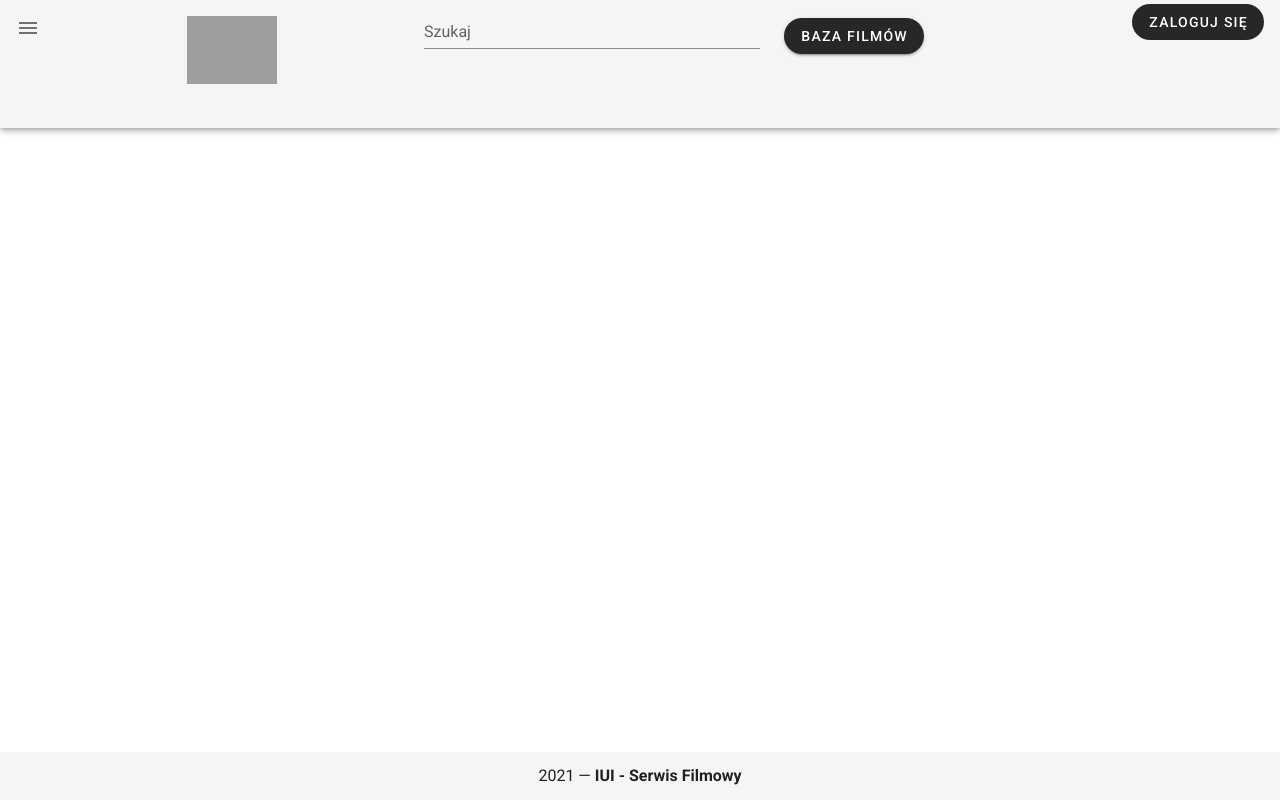
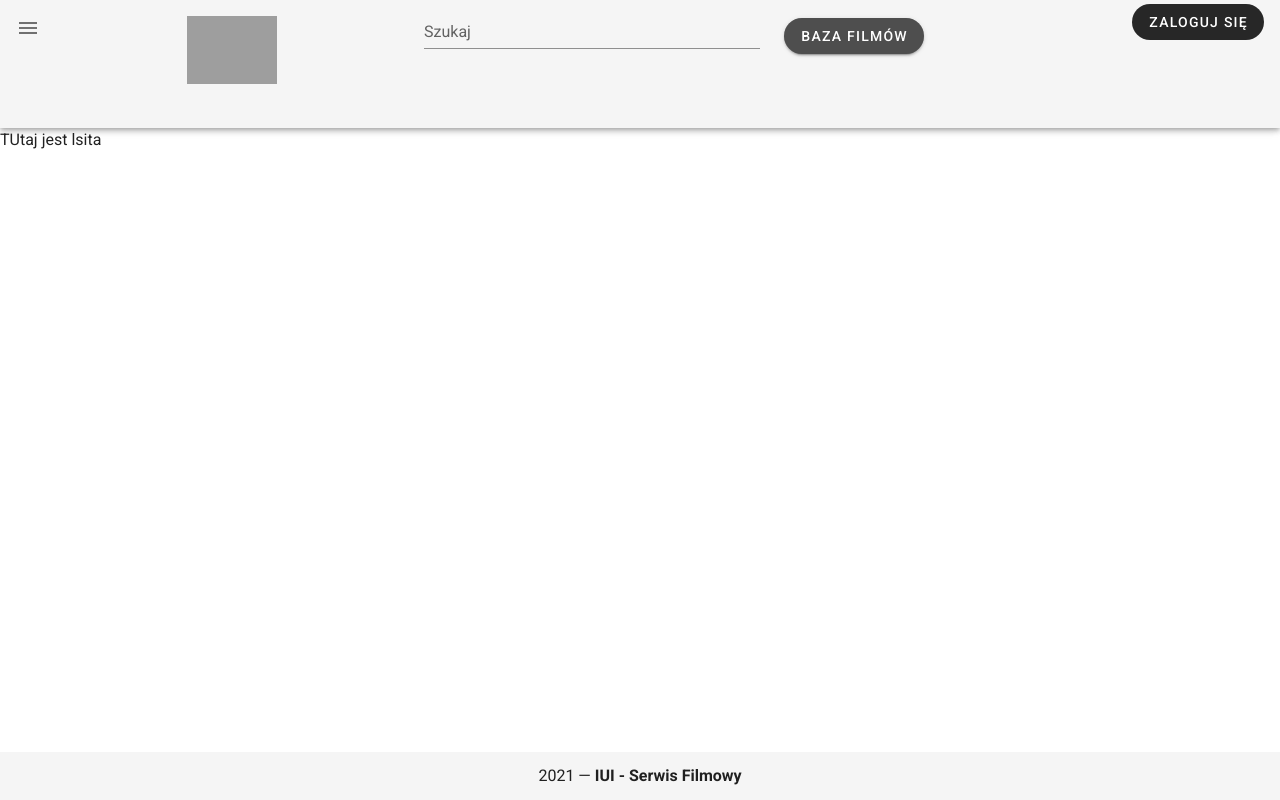
Before and after one commit to vasiv/movie-service-with-vuetify, a Vue app: page /#/movies in a window 1280 px wide. Built offline with nearby package versions, Linux system fonts and the light colour scheme; grey boxes are pictures that could not be loaded.

Commit message:
newsItem improved, movie component added

```diff
--- a/src/App.vue
+++ b/src/App.vue
@@ -21,16 +21,16 @@
     </v-container>
 
     <v-container>
-      <v-form >
+      <v-form>
               <v-text-field
                   label="Szukaj"
-                  placeholder="Tytuł filmu"
-              ></v-text-field>
+                  placeholder="Tytuł filmu">
+              </v-text-field>
             </v-form>
       </v-container>
 
     <v-container>
-      <v-btn rounded dark color="steel">
+      <v-btn rounded dark color="steel" to="movies">
         Baza filmów
       </v-btn>
     </v-container>
--- a/src/components/NewsItem.vue
+++ b/src/components/NewsItem.vue
@@ -4,7 +4,7 @@
                     :href=item.href
                     target="_blank">
                     <v-img v-bind:src="item.imgSrc"/>
-                    <v-card-title class="text-center"/>
+                    <v-card-title class="text-center"> {{item.title}} </v-card-title>
             </v-card>
         </v-container>
 </template>
--- /dev/null
+++ b/src/components/movie/Movies.vue
@@ -0,0 +1,9 @@
+<template>
+    <p>TUtaj jest lsita</p>
+</template>
+
+<script>
+export default {
+    //tutaj pobiera liste filmow
+}
+</script>
--- a/src/router/index.js
+++ b/src/router/index.js
@@ -3,6 +3,7 @@ import VueRouter from 'vue-router'
 import Home from '../components/Home.vue'
 import Login from '../components/auth/Login.vue'
 import Signup from '../components/auth/Signup.vue'
+import Movies from '../components/movie/Movies.vue'
 
 Vue.use(VueRouter)
 
@@ -21,7 +22,13 @@ const routes = [
     path: "/signup",
     component: Signup,
     name: "signup"
+  },
+  {
+    path: "/movies",
+    component: Movies,
+    name: "movies"
   }
+
 ]
 
 const router = new VueRouter({
```
Also changed, not shown: src/components/movie/MovieItem.vue (added).
